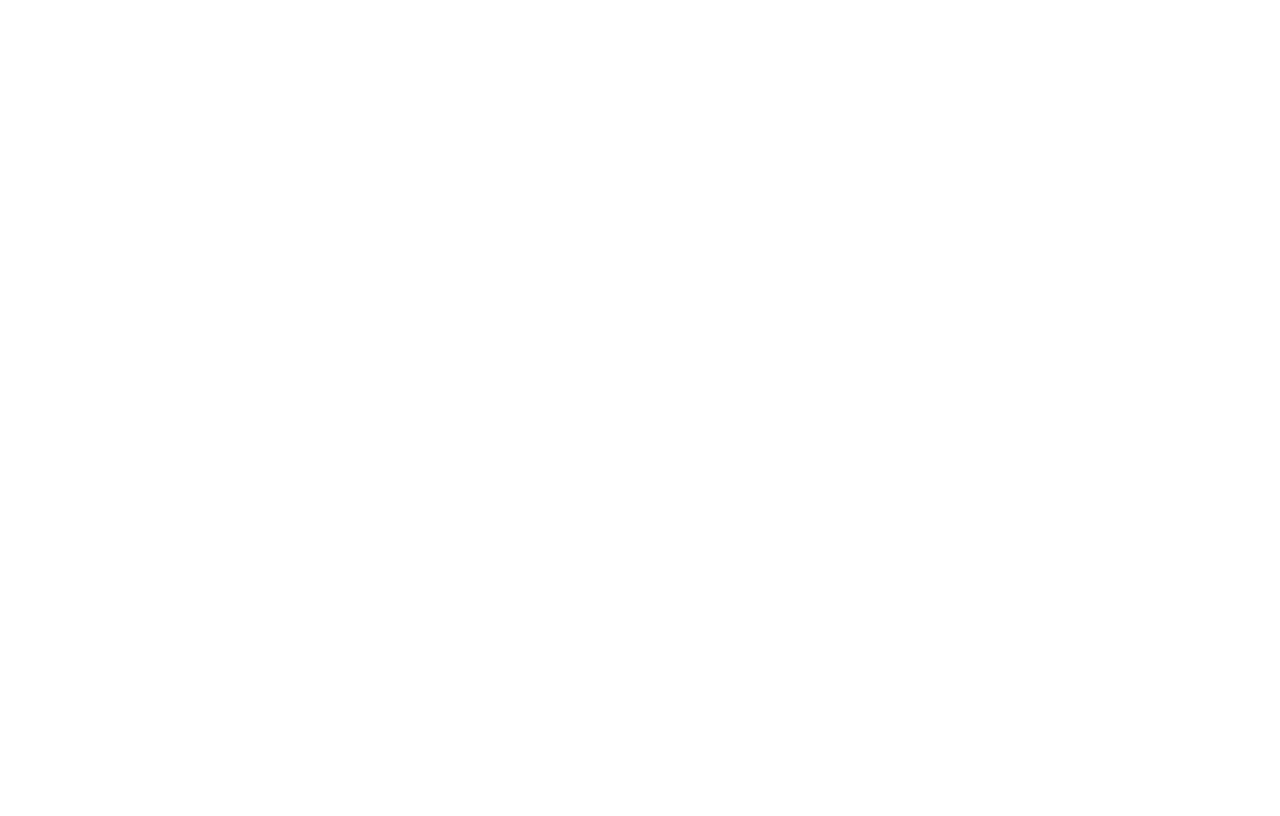
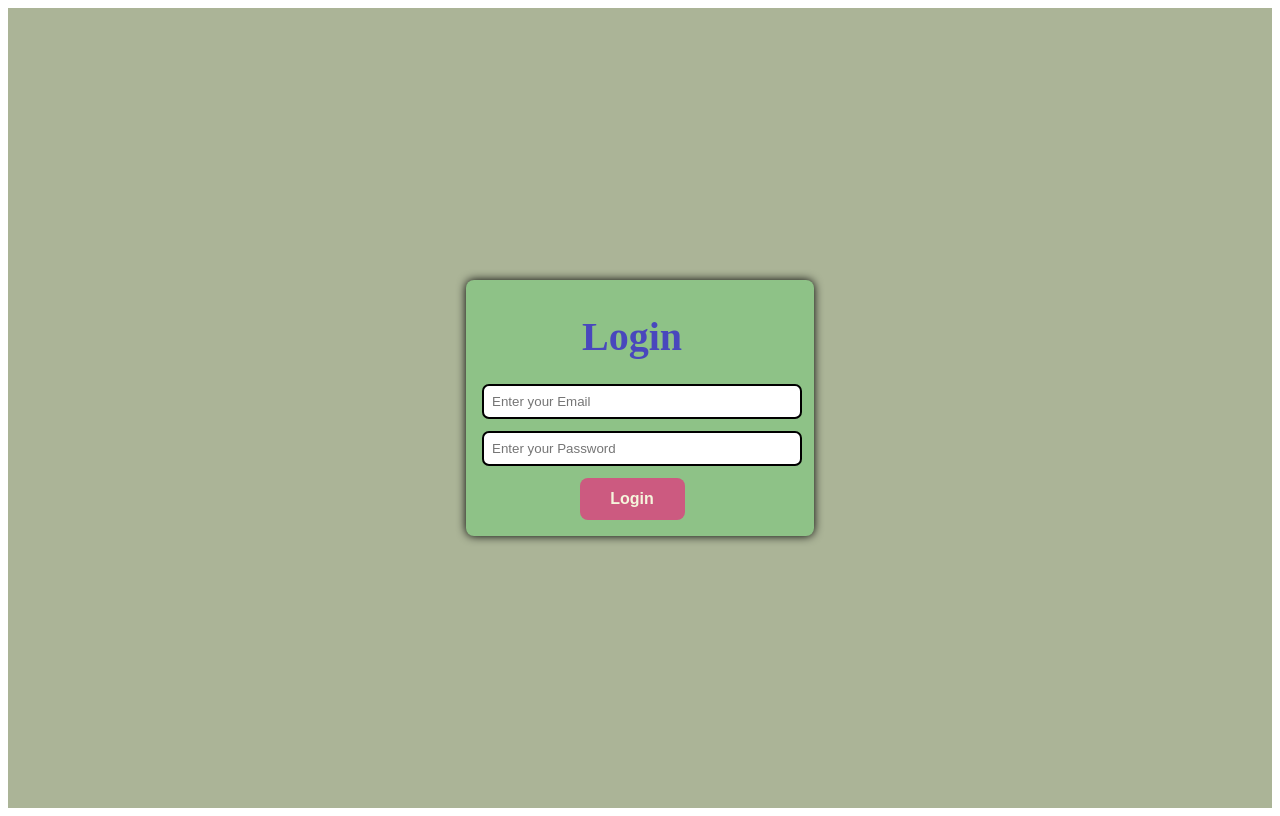
Before and after one commit to RohitGoyal13/IMS, a React (Vite) app: page / in a window 1280 px wide. Built offline with nearby package versions, Linux system fonts and the light colour scheme.

Commit message:
Implement routing and styling for login page

```diff
--- a/src/App.jsx
+++ b/src/App.jsx
@@ -1,11 +1,16 @@
 import { useState } from 'react'
+import { BrowserRouter as Router, Routes, Route} from 'react-router-dom'
+import Login from './pages/login.jsx'
 import './App.css'
 
 function App() {
   return (
     <>
-      <div>
-      </div>
+     <Router>
+      <Routes>
+        <Route path ="/" element={<Login />} />
+      </Routes>
+     </Router>
     </>
   )
 }
--- a/src/pages/login.jsx
+++ b/src/pages/login.jsx
@@ -1,6 +1,7 @@
 import React , {useState} from 'react';
 import { useDispatch } from 'react-redux';
 import { loginsuccess } from '../features/auth/authSlice';
+import '../styles/login.css';
 
 const Login = () => {
     const dispatch = useDispatch();
@@ -13,7 +14,7 @@ const Login = () => {
     }
 
     return(
-        <div className="login-contianer">
+        <div className="login-container">
             <form onSubmit={handleLogin} className='login-form'>
                 <h2>Login</h2>
                 <input
--- a/src/styles/login.css
+++ b/src/styles/login.css
@@ -0,0 +1,54 @@
+.login-container {
+    display: flex;
+    height: 100vh;
+    justify-content: center;
+    align-items: center;
+    background-color: rgb(171, 180, 151);
+}
+
+.login-form {
+    background-color: rgb(142, 194, 135);
+    padding: 0rem 2rem 1rem 1rem;
+    border-radius: 8px;
+    width: 300px;
+    box-shadow: 0 0 10px;
+    text-align: center;
+}
+
+.login-form h2 {
+    text-align: center;
+    font-size: 2.5rem;
+    color: rgb(73, 71, 189);
+    font-weight: bolder;
+    margin-bottom: 1.5rem;
+}
+
+.login-form input {
+    width: 100%;
+    padding: 0.5rem;
+    margin-bottom: 0.75rem;
+    border: 2px solid black;
+    border-radius: 7px;
+}
+
+.login-form button {
+    width: 35%;
+    margin: 0 auto;
+    display: flex;
+    justify-content: center;
+    align-items: center;
+    padding: 0.75rem;
+    border: none;
+    border-radius: 8px;
+    background-color: rgb(204, 90, 128);
+    cursor: pointer;
+    font-weight: bolder;
+    font-size: 1rem;
+    color: beige;
+
+}
+
+.login-form button:hover {
+            color: rgb(8, 199, 110);
+        background-color: rgb(106, 4, 55);
+}
```
